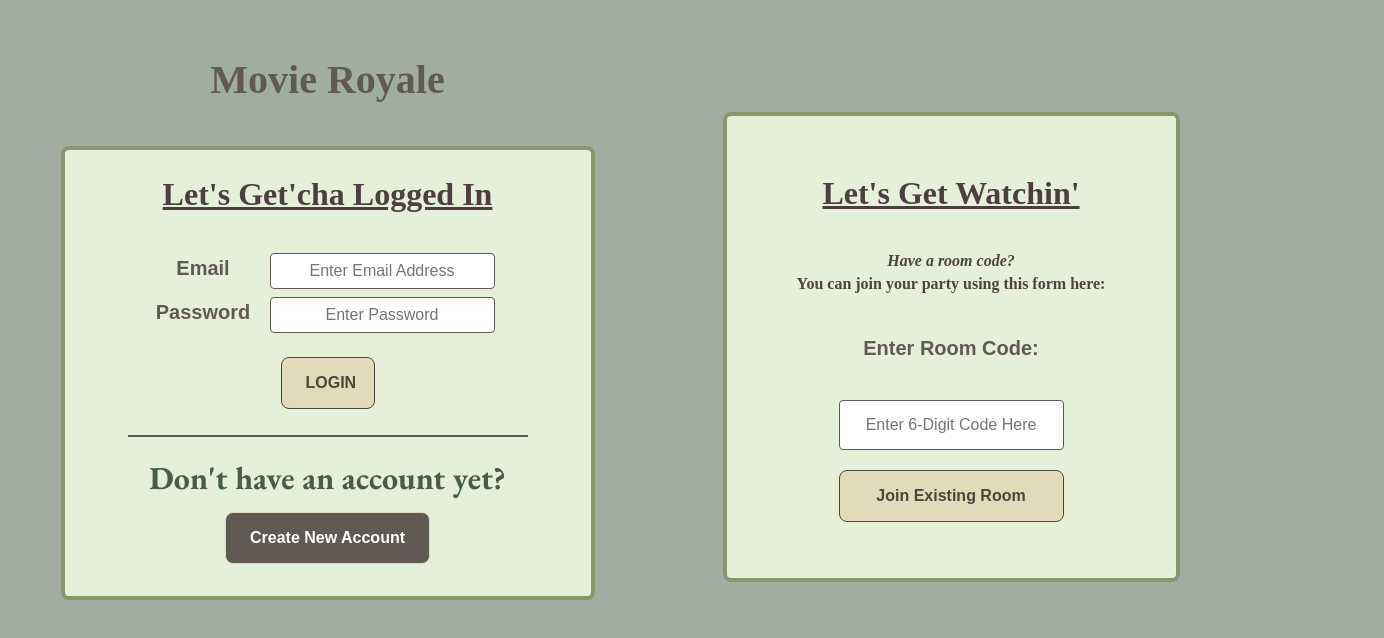
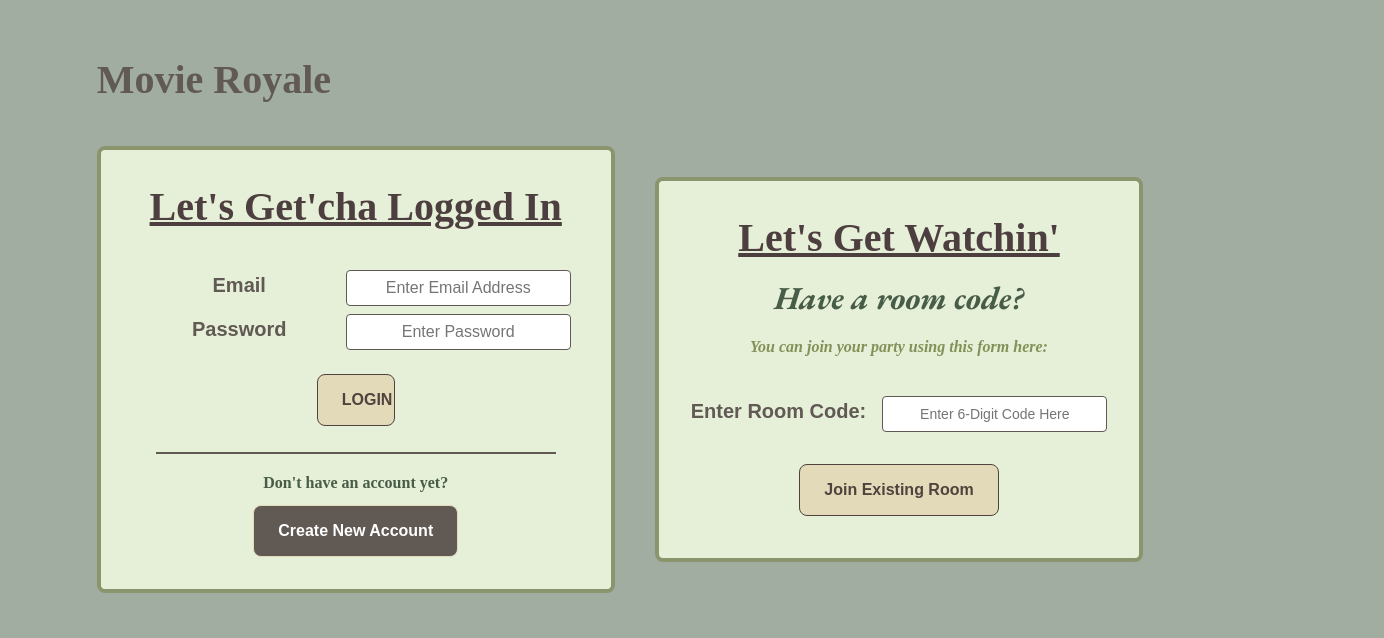
Before and after one commit to ScottAnk/movie-royale, a React app: page /vote in a window 1280 px wide. Both pictures are taken after a click on the button "Room Code Entry". Shown: the whole page, 1384 px wide, since content can reach past the window. Built offline with nearby package versions, Linux system fonts and the light colour scheme; no server answers; a web font is replaced by a local one.

Commit message:
finalizing style, fixing h4 & h5 font sizes

```diff
--- a/src/components/EnterRoom/EnterRoom.css
+++ b/src/components/EnterRoom/EnterRoom.css
@@ -1,5 +1,5 @@
 .EnterRoom {
-  margin: 9.5vmin 0vmin -6vmin 0vmin;
+  margin: 15vmin 0vmin -6vmin 0vmin;
   padding: 0vmin 5vmin 0vmin 5vmin;
   border-radius: 1vmin;
   display: flex;
@@ -10,30 +10,33 @@
 }
 
 .RoomCodeCardContainer {
-  padding: 4vmin;
+  padding: 0vmin 4vmin 3vmin 4vmin;
   background-color: #e6efd7;
   border: 0.5vmin solid var(--olive);
   border-radius: 1vmin;
 }
 
 .RoomCodeFormContainer {
-  margin: 0vmin -25vmin 0vmin -25vmin;
+  display: flex;
+  flex-flow: row wrap;
+  justify-content: center;
+  align-items: center;
 }
 
-.EnterRoomForm {
-  display: grid;
-  grid-template-rows: 0.75fr 0.5fr 0.75fr;
-  grid-template-columns: 1fr;
-  column-gap: 0vmin;
-  margin: 0vmin -5vmin 0vmin -5vmin;
-}
-.RoomCodeInput {
-  margin: -0.5vmin 40vmin -0.5vmin 40vmin;
+.RoomCodeForm {
+  display: flex;
+  flex-flow: column wrap;
+  justify-content: center;
+  align-items: center;
 }
 
-.RoomCodeSubmit {
-  margin: 2vmin 40vmin 0vmin 40vmin;
-  padding: 2vmin 1vmin 2vmin 1vmin;
+.RoomCodeText {
+  display: flex;
+  flex-flow: row wrap;
+  justify-content: space-evenly;
+  align-items: center;
+  column-gap: 2vmin;
+  margin-bottom: 3vmin;
 }
 
 .RoomCodeInput::placeholder {
@@ -42,14 +45,17 @@
 
 @media screen and (max-width: 1450px) {
   .RoomCodeCardContainer {
-    margin: -4vmin 0vmin 0vmin -6vmin;
-    margin-left: 1vmin;
-    padding: 4vmin 4vmin 3vmin 4vmin;
+    margin: -3vmin 0vmin 0vmin -10vmin;
+    padding-bottom: 0vmin;
+  }
+  .RoomCodeInput::placeholder {
+    font-size: 1.75vmin;
   }
 }
 
 @media screen and (max-width: 1200px) {
   .RoomCodeCardContainer {
+    margin-top: -12vmin;
     margin-left: 1vmin;
   }
 }
--- a/src/components/EnterRoom/EnterRoom.js
+++ b/src/components/EnterRoom/EnterRoom.js
@@ -38,15 +38,19 @@ export default function EnterRoom({ setUser, setRoom }) {
   return (
     <div className="EnterRoom">
       <div className="RoomCodeCardContainer">
-        <h2 className="AuthHeader">
+        <h2 className="AuthHeader" style={{ marginBottom: '-2vmin' }}>
           <u>Let's Get Watchin'</u>
         </h2>
-        <h4 style={{ marginBottom: '-2vmin' }}>
+        <h3 style={{ marginBottom: '-1vmin' }}>
           <i>Have a room code?</i>
-        </h4>
-        <h4 style={{ marginBottom: '5vmin' }}>
-          You can join your party using this form here:
-        </h4>
+        </h3>
+        <h5 style={{ marginBottom: '5vmin', color: '#839159' }}>
+          <i>
+            {showRoomCodeForm
+              ? 'You can join your party using this form here:'
+              : 'Click the button below to input your code:'}
+          </i>
+        </h5>
         <button
           onClick={() => setShowRoomCodeForm(!showRoomCodeForm)}
           style={{
@@ -63,10 +67,13 @@ export default function EnterRoom({ setUser, setRoom }) {
               <form
                 autoComplete="off"
                 onSubmit={handleSubmit}
-                className="EnterRoomForm"
+                className="RoomCodeForm"
               >
-                <label>Enter Room Code: </label>
-                <br />
+                <div>
+                  <div className="RoomCodeText">
+                    <label style={{ marginTop: '-0.5vmin' }}>
+                      Enter Room Code:{' '}
+                    </label>
                     <input
                       className="RoomCodeInput"
                       type="text"
@@ -77,9 +84,11 @@ export default function EnterRoom({ setUser, setRoom }) {
                       name="room"
                       required
                     />
+                  </div>
                   <button type="submit" className="RoomCodeSubmit">
                     Join Existing Room
                   </button>
+                </div>
               </form>
             </div>
             <p className="error-message">{error}</p>
--- a/src/components/LoginForm/LoginForm.js
+++ b/src/components/LoginForm/LoginForm.js
@@ -65,14 +65,14 @@ export default function LoginForm({ setUser, handleShowSignUp, showSignUp }) {
           <div className="SectionBreak"></div>
         </div>
         <div className="LoginOrSignUp">
-          <h3
+          <h4
             style={{
               marginTop: '-10px',
               marginBottom: '5px',
             }}
           >
             Don't have an account yet?
-          </h3>
+          </h4>
           <button onClick={handleShowSignUp}>
             {showSignUp ? 'Login To Your Account' : 'Create New Account'}
           </button>
--- a/src/components/MovieCard/MovieCard.js
+++ b/src/components/MovieCard/MovieCard.js
@@ -9,9 +9,9 @@ export default function MovieCard({ movie, room, setRoom, isRecommended }) {
 
   return (
     <div className="MovieCard">
-        <h4>
+        <h5>
           <i>"{movie.title}"</i>
-        </h4>
+        </h5>
       <li>
         <img src={`${movie.image}`} className={isRecommended ? 'RotatedMoviePoster' : 'MoviePoster'} />
       </li>
--- a/src/components/RecommendedMovie/RecommendedMovie.js
+++ b/src/components/RecommendedMovie/RecommendedMovie.js
@@ -31,23 +31,23 @@ export default function RecommendedMovie({ movie, room, setRoom, winner, getWinn
 
   return (
     <div className="MovieCard">
-        <h4>
+        <h5>
           <i>"{movie.title}"</i>
-        </h4>
+        </h5>
       <li style={{marginBottom: "2vmin"}}>
         <img src={`${movie.image}`} className="MoviePoster" />
       </li>
       <div>
         {/* <button value={`${movie.usersVotingYes.length} Upvotes`}></button> */}
         <div className="VotingFooter">
-          <h5 style={{marginTop: "1vmin", marginBottom: "0vmin"}}><u>Number of Votes</u>:</h5>
+          <h4 style={{marginTop: "1vmin", marginBottom: "0vmin"}}><u>Number of Votes</u>:</h4>
           <div className="VotingScore">
-            <h4 style={{
+            <h5 style={{
               color: winner.title === movie.title ? "gold" : "green"
-              }}><span className={wiggle ? "WiggleNumber" : ""}>{`+ ${movie.usersVotingYes.length}`}</span> Upvotes</h4>
-            <h4 style={{
+              }}><span className={wiggle ? "WiggleNumber" : ""}>{`+ ${movie.usersVotingYes.length}`}</span> Upvotes</h5>
+            <h5 style={{
               color: "darkred"
-            }}><span className={flop ? "FlopNumber" : ""}>{`- ${movie.usersVotingNo.length}`}</span> Downvotes</h4>
+            }}><span className={flop ? "FlopNumber" : ""}>{`- ${movie.usersVotingNo.length}`}</span> Downvotes</h5>
           </div>
           <div className="VotingButtons">
           <button name="yes" onClick={handleVote} style={{marginRight: "1.5vmin"}}>
--- a/src/components/SignUpForm/SignUpForm.js
+++ b/src/components/SignUpForm/SignUpForm.js
@@ -95,14 +95,14 @@ export default function SignUpForm({ setUser, showSignUp, handleShowSignUp }) {
           <div className="SectionBreak"></div>
         </div>
         <div className="LoginOrSignUp">
-          <h3
+          <h4
             style={{
               marginTop: '-10px',
               marginBottom: '5px',
             }}
           >
             Already have an account?
-          </h3>
+          </h4>
           <button onClick={handleShowSignUp}>
             {showSignUp ? 'Login To Your Account' : 'Create New Account'}
           </button>
--- a/src/index.css
+++ b/src/index.css
@@ -84,15 +84,15 @@ h3 {
 }
 
 h4 {
+  color: rgb(72, 93, 72);
   font-family: 'Gloock', serif;
-  font-size: 2vmin;
-  color: var(--darkbrown)
+  font-size: 3vmin;
 }
 
 h5 {
-  color: rgb(72, 93, 72);
+  color: var(--darkbrown);
   font-family: 'Gloock', serif;
-  font-size: 3vmin;
+  font-size: 2vmin;
 }
 
 ul {
@@ -149,8 +149,6 @@ label {
 
 input {
   font-family: 'Asul', sans-serif;
-  margin-left: -5vmin;
-  margin-right: 7vmin;
   padding: 1vmin;
   font-size: 2.5vmin;
   border: 0.1vmin solid var(--text-dark);
--- a/src/pages/AuthPage/AuthPage.css
+++ b/src/pages/AuthPage/AuthPage.css
@@ -15,7 +15,7 @@
   margin: 2vmin 22vmin 0vmin 22vmin;
 }
 
-@media screen and (max-width: 1450px) {
+@media screen and (max-width: 1200px) {
   .AppTitle {
     text-align: center;
   }
--- a/src/pages/RoomPage/RoomPage.js
+++ b/src/pages/RoomPage/RoomPage.js
@@ -36,11 +36,11 @@ export default function RoomPage({ user, room, movies, setRoom }) {
             >
               {room.roomCode}
             </h3>
-            <h4>
+            <h5>
               <i>
                 (Anyone with this room code will be able to join your session)
               </i>
-            </h4>
+            </h5>
             <div className="VotingRoomButton">
               <button className="RoomButton" onClick={enterVoting}>Enter Voting Room</button>
             </div>
--- a/src/pages/VotingRoom/VotingRoom.css
+++ b/src/pages/VotingRoom/VotingRoom.css
@@ -5,7 +5,7 @@
 }
 
 .RecdMoviesGrid {
-  margin-top: 2vmin;
+  margin-top: 4vmin;
   margin-bottom: 2vmin;
   border-radius: 2vmin;
   display: grid;
```
Lines whose indentation alone changed are shown as unchanged.
